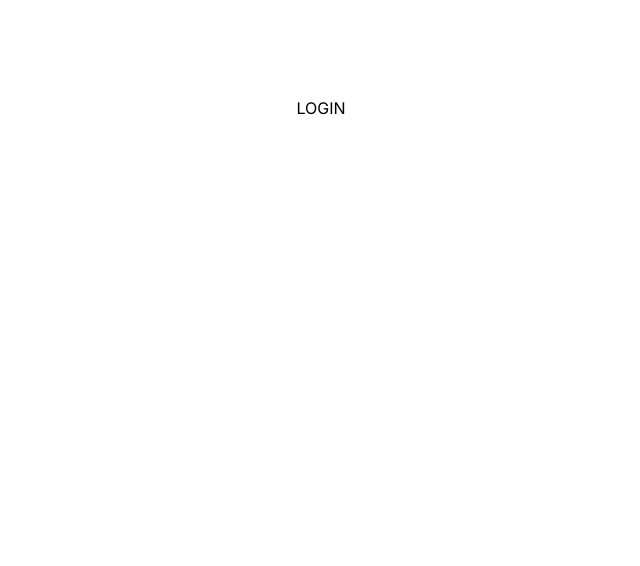
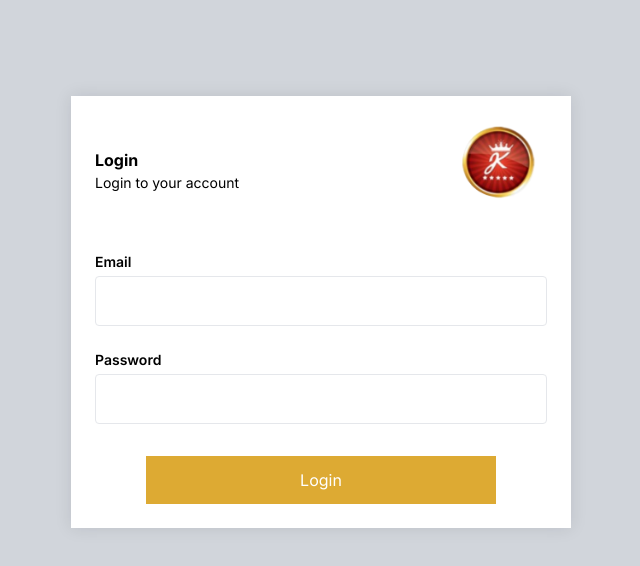
Before and after one commit to olatunde1998/travel-manager-app, a Next.js app: page / in a window 1280 px wide. Shown: the top 566 px of the page, without its empty margins (319-959 px from the left). Built offline with nearby package versions, Linux system fonts and the light colour scheme.

Commit message:
created login page

```diff
--- a/src/app/page.tsx
+++ b/src/app/page.tsx
@@ -1,8 +1,35 @@
+"use client";
+import Image from "next/image";
+import { Button, Input } from "./components/index";
+
 export default function Home() {
   return (
     <>
-      <main className="flex min-h-screen flex-col items-center justify-between p-24">
-        LOGIN
+      <main className="flex min-h-screen px-2 flex-col items-center bg-gray-300 justify-between py-8 md:p-24">
+        <div className="p-6 bg-white w-full  md:w-[500px] shadow-[rgba(17,_17,_26,_0.1)_0px_0px_16px]">
+          <form action="">
+            <div className="flex items-center justify-between">
+              <div className="">
+                <p className="font-bold">Login</p>
+                <p className="text-[12px] md:text-[14px]">Login to your account</p>
+              </div>
+              <div className="w-[50px] h-[50px] md:w-[100px] md:h-[100px]">
+                <Image
+                  src="/images/brandLogo-removebg-preview.png"
+                  alt="picture of brand logo"
+                  width={100}
+                  height={100}
+                />
+              </div>
+            </div>
+            <Input type="text" label="Email" className="mt-8" />
+            <Input type="password" label="Password" className="mt-6" />
+            <Button
+              className="bg-[#DDAA33] w-full rounded-none text-white mt-6 flex justify-center mx-auto md:w-[350px] md:mt-8 "
+              btnText="Login"
+            />
+          </form>
+        </div>
       </main>
     </>
   );
```
